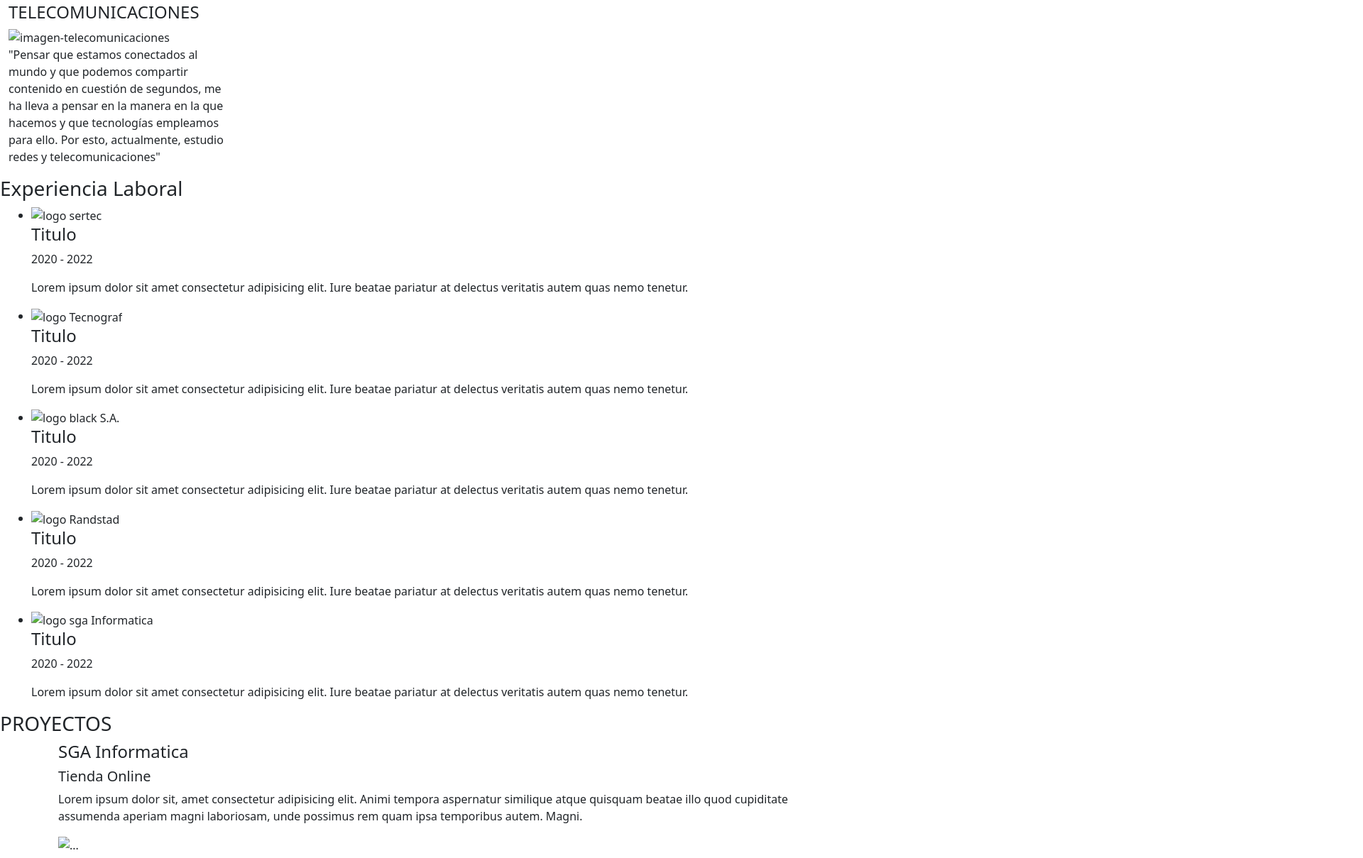
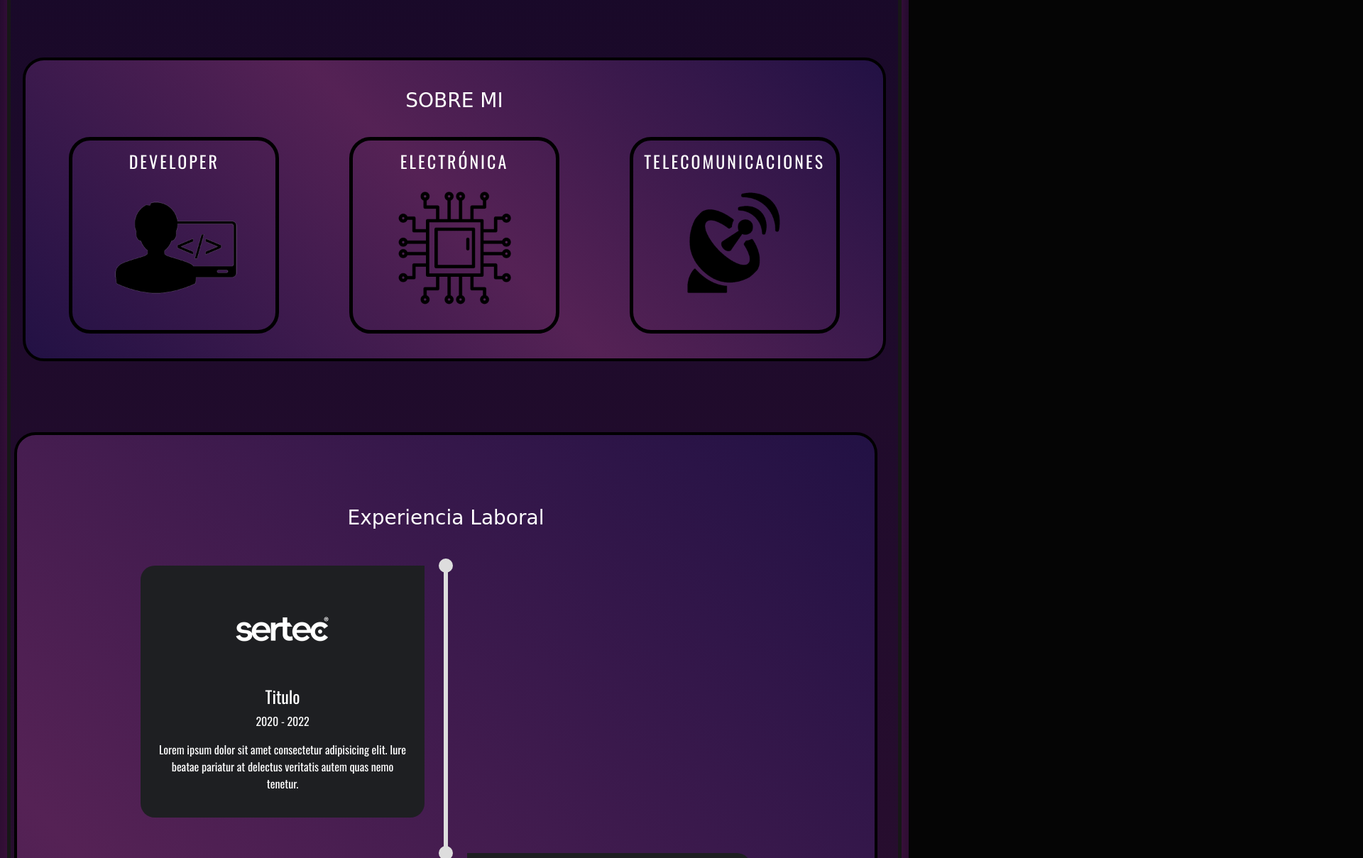
Before and after one commit to SGA94/PortfolioFrontEndArg4, a website: page index.html in a window 1280 px wide. Shown: the part 862-2071 px from the top of the page at 71% size, 1920 px wide, since content can reach past the window. Drawn offline with nearby package versions, Linux system fonts and the light colour scheme; the site is published under a folder, as on GitHub Pages, so addresses that start at the root find nothing; a web font is replaced by a local one.

Commit message:
Modificacion rutas

```diff
--- a/index.html
+++ b/index.html
@@ -9,13 +9,13 @@
   <meta http-equiv="X-UA-Compatible" content="IE=edge">
   <meta name="viewport" content="width=device-width, initial-scale=1.0">
 
-  <link rel="stylesheet" href="/Styles/style.css">
+  <link rel="stylesheet" href="Styles/style.css">
   <link href="https://cdn.jsdelivr.net/npm/bootstrap@5.3.0-alpha1/dist/css/bootstrap.min.css" rel="stylesheet" integrity="sha384-GLhlTQ8iRABdZLl6O3oVMWSktQOp6b7In1Zl3/Jr59b6EGGoI1aFkw7cmDA6j6gD" crossorigin="anonymous">
-  <link rel="stylesheet" href="/node_modules/bootstrap/dist/css/bootstrap.min.css">
-  <link rel="stylesheet" href="/node_modules/bootstrap-icons/font/bootstrap-icons.css">
+  <link rel="stylesheet" href="node_modules/bootstrap/dist/css/bootstrap.min.css">
+  <link rel="stylesheet" href="node_modules/bootstrap-icons/font/bootstrap-icons.css">
 
   <title>SGA Portfolio</title>
-  <link rel="icon" type="image/x-icon" href="/img/icon.svg">
+  <link rel="icon" type="image/x-icon" href="img/icon.svg">
 
   <link rel="preconnect" href="https://fonts.googleapis.com">
   <link rel="preconnect" href="https://fonts.gstatic.com" crossorigin>
@@ -23,7 +23,7 @@
 <body id="general">
   <nav class="container-fluid barnav">
     <div class="col-2 logo">
-      <img class="img-fluid" src="/img/icon A.svg" alt="logo-sga-a">
+      <img class="img-fluid" src="img/icon A.svg" alt="logo-sga-a">
     </div>
     <div class="col-10 menu">
       <button class="menu-btn">
@@ -43,11 +43,11 @@
     <h1 id="titulo">SGA Developer</h1>
     <div class="perfil">
       <div class="perfil__titulo">
-        <img src="/img/developer web 2.png" alt="imagen-herramientas-programador">
+        <img src="img/developer web 2.png" alt="imagen-herramientas-programador">
         <h2>Front End Developer</h2>
       </div>
       <div class="perfil__nombre">
-        <img src="/img/perfil.jpg" alt="foto-perfil">
+        <img src="img/perfil.jpg" alt="foto-perfil">
         <h2>Gabriel Alejandro</h2>
         <h3>DEVELOPER</h3>
       </div>
@@ -62,17 +62,17 @@
       <div class="container-fluid sobre-mi__contenido">
         <div class="col-12 col-lg-3 sobre-mi__contenido__item developer">
           <h4>DEVELOPER</h4>
-          <img src="/img/developer.png" alt="imagen-programador">
+          <img src="img/developer.png" alt="imagen-programador">
           <p>"Sin dudas, la curiosidad me ha llevado a sumergirme el mundo de la programación, mundo del cual me siento parte, exploro y aprendo a diario..."</p>
         </div>
         <div class="col-12 col-lg-3 sobre-mi__contenido__item electronica">
           <h4>ELECTRÓNICA</h4>
-          <img src="/img/electronic.png" alt="imagen-circuito-electronico">
+          <img src="img/electronic.png" alt="imagen-circuito-electronico">
           <p>"El título de Técnico Electrónico a nivel secundario me dio los conocimientos y las herramientas básicas, las cuales perfecciono y utilizo para desempeñarme en el área..."</p>
         </div>
         <div class="col-12 col-lg-3 sobre-mi__contenido__item telecom">
           <h4>TELECOMUNICACIONES</h4>
-          <img src="/img/telecom icon.png" alt="imagen-telecomunicaciones">
+          <img src="img/telecom icon.png" alt="imagen-telecomunicaciones">
           <p>"Pensar que estamos conectados al mundo y que podemos compartir contenido en cuestión de segundos, me ha lleva a pensar en la manera en la que hacemos y que tecnologías empleamos para ello. Por esto, actualmente, estudio redes y telecomunicaciones"</p>
         </div>
       </div>
@@ -84,7 +84,7 @@
           <ul>
             <li>
               <div class="col-12 contenido">
-                <img src="/img/blancologosertec.png" alt="logo sertec">
+                <img src="img/blancologosertec.png" alt="logo sertec">
                 <h4 class="contenido__titulo">Titulo</h4>
                 <p class="contenido__periodo">2020 - 2022</p>
                 <p class="contenido__descripcion">Lorem ipsum dolor sit amet consectetur adipisicing elit. Iure beatae pariatur at delectus veritatis autem quas nemo tenetur.</p>
@@ -92,7 +92,7 @@
             </li>
             <li>
               <div class="col-12 contenido">
-                <img src="/img/LOGO Tecnograf.png" alt="logo Tecnograf">
+                <img src="img/LOGO Tecnograf.png" alt="logo Tecnograf">
                 <h4 class="contenido__titulo">Titulo</h4>
                 <p class="contenido__periodo">2020 - 2022</p>
                 <p class="contenido__descripcion">Lorem ipsum dolor sit amet consectetur adipisicing elit. Iure beatae pariatur at delectus veritatis autem quas nemo tenetur.</p>
@@ -100,7 +100,7 @@
             </li>
             <li>
               <div class="col-12 contenido">
-                <img src="/img/logo-black-azul.png" alt="logo black S.A.">
+                <img src="img/logo-black-azul.png" alt="logo black S.A.">
                 <h4 class="contenido__titulo">Titulo</h4>
                 <p class="contenido__periodo">2020 - 2022</p>
                 <p class="contenido__descripcion">Lorem ipsum dolor sit amet consectetur adipisicing elit. Iure beatae pariatur at delectus veritatis autem quas nemo tenetur.</p>
@@ -108,7 +108,7 @@
             </li>
             <li>
               <div class="col-12 contenido">
-                <img src="/img/LOGO Randstad.png" alt="logo Randstad">
+                <img src="img/LOGO Randstad.png" alt="logo Randstad">
                 <h4 class="contenido__titulo">Titulo</h4>
                 <p class="contenido__periodo">2020 - 2022</p>
                 <p class="contenido__descripcion">Lorem ipsum dolor sit amet consectetur adipisicing elit. Iure beatae pariatur at delectus veritatis autem quas nemo tenetur.</p>
@@ -116,7 +116,7 @@
             </li>
             <li>
               <div class="col-12 contenido">
-                <img src="/img/LOGO SGA Informatica.png" alt="logo sga Informatica">
+                <img src="img/LOGO SGA Informatica.png" alt="logo sga Informatica">
                 <h4 class="contenido__titulo">Titulo</h4>
                 <p class="contenido__periodo">2020 - 2022</p>
                 <p class="contenido__descripcion">Lorem ipsum dolor sit amet consectetur adipisicing elit. Iure beatae pariatur at delectus veritatis autem quas nemo tenetur.</p>
@@ -137,13 +137,13 @@
         <div id="carouselExampleFade" class="carousel slide carousel-fade">
           <div class="carousel-inner">
             <div class="carousel-item active">
-              <img src="/img/proyects/pag sga uno.png" class="img-carusel" alt="...">
+              <img src="img/proyects/pag sga uno.png" class="img-carusel" alt="...">
             </div>
             <div class="carousel-item">
-              <img src="/img/proyects/pag sga dos.png" class="img-carusel" alt="...">
+              <img src="img/proyects/pag sga dos.png" class="img-carusel" alt="...">
             </div>
             <div class="carousel-item">
-              <img src="/img/proyects/pag sga tres.png" class="img-carusel" alt="...">
+              <img src="img/proyects/pag sga tres.png" class="img-carusel" alt="...">
             </div>
           </div>
           <button class="carousel-control-prev" type="button" data-bs-target="#carouselExampleFade" data-bs-slide="prev">
```
